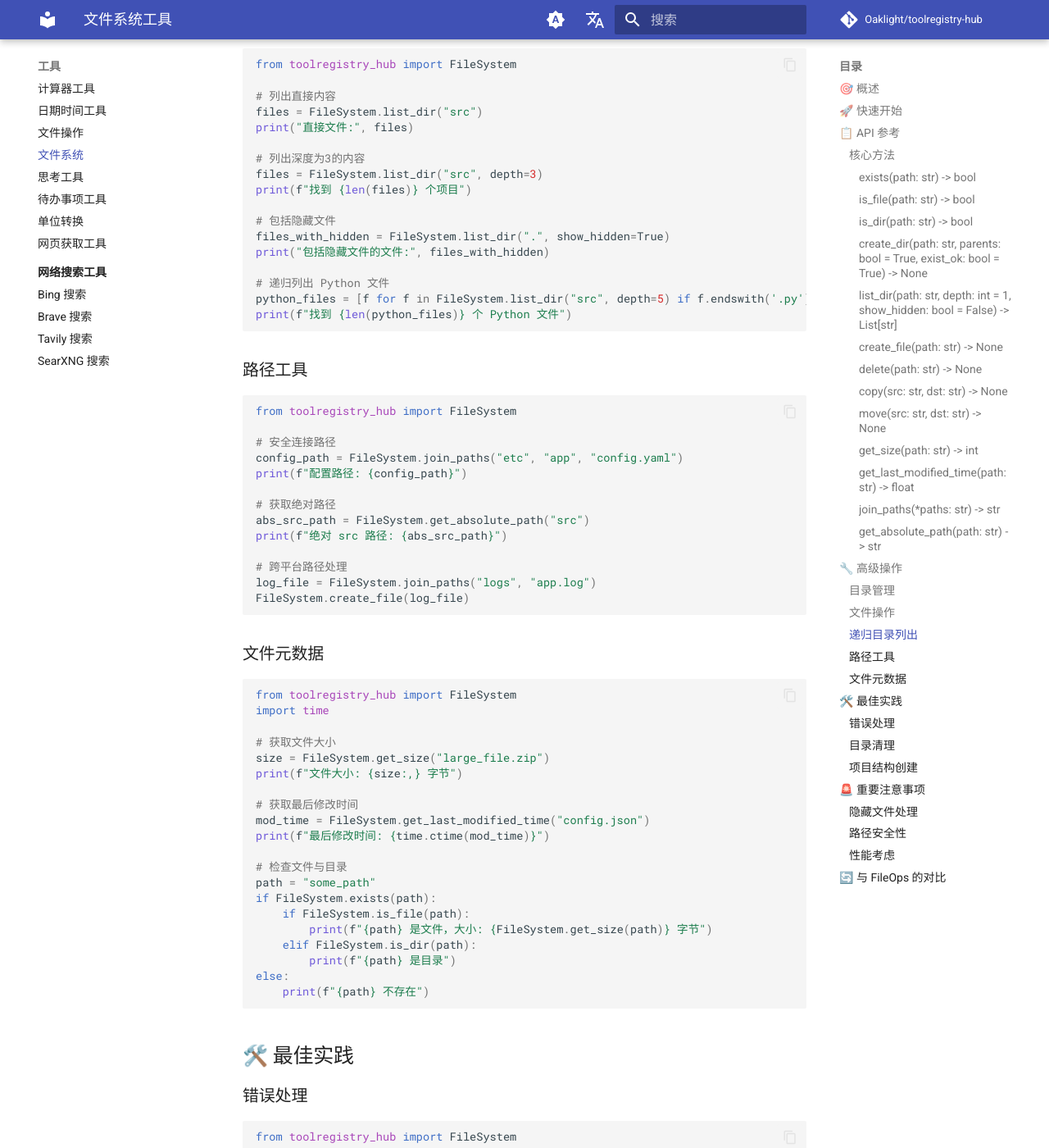
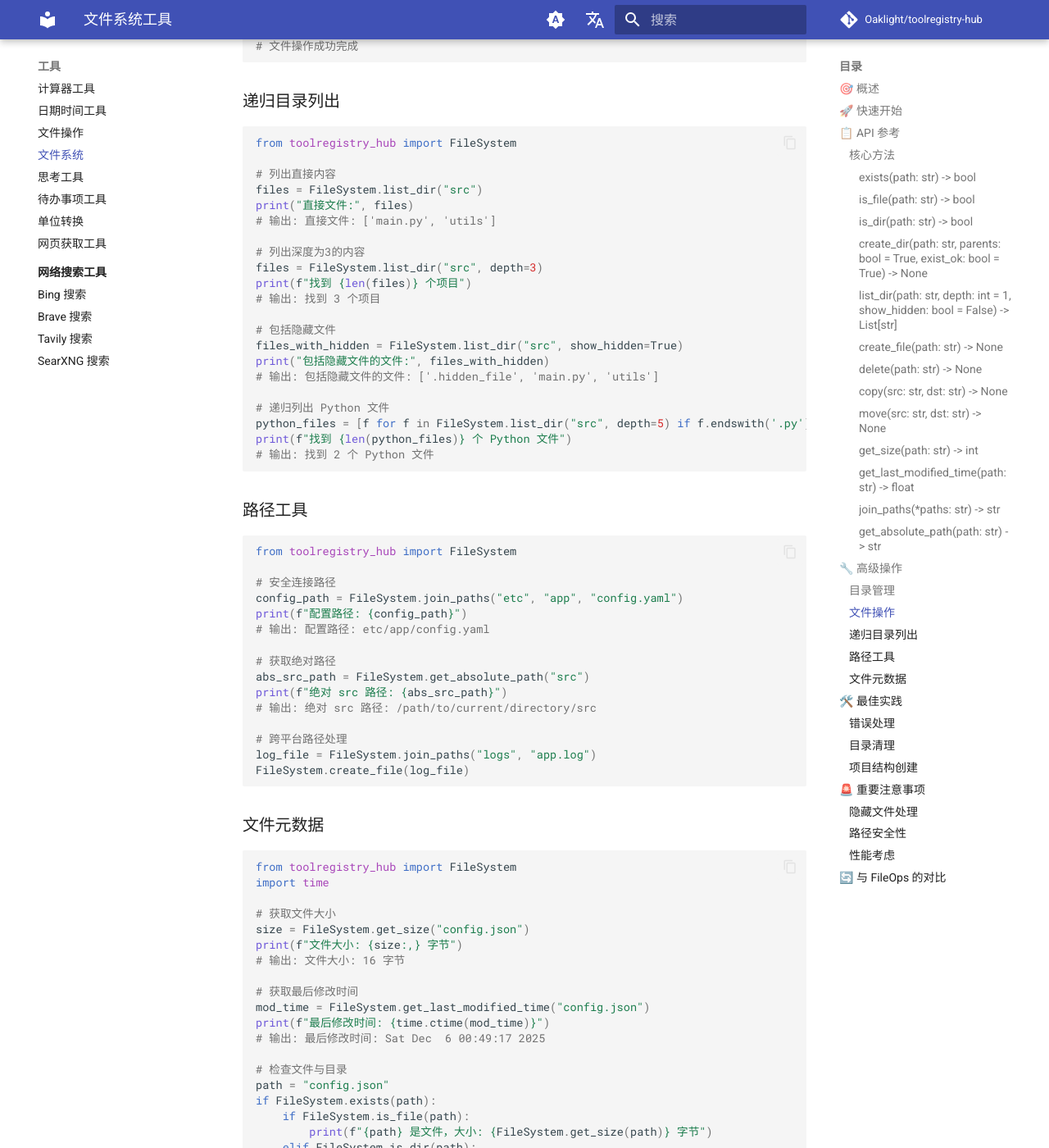
Before and after one commit to Oaklight/toolregistry-hub, an MkDocs documentation site: the page built from docs/tools/filesystem.md, in a window 1280 px wide and 1400 px high, scrolled down 5060 px. Shown: the whole window at 82% size. Built offline with MkDocs 1.6.1 and Material for MkDocs 9.7.7, drawn with Linux system fonts in a browser that asks for light colours; comment, search, counter and statistics services are not loaded; some of the changed text lies outside the part shown.

Commit message:
📝 docs(filesystem): add example outputs to filesystem documentation
- add expected output comments to all code examples for better clarity
- improve documentation by showing actual command results
- fix minor inconsistencies in example paths and variable names
- add missing output comments in recursive directory listing examples
- standardize output formatting across all code blocks【docs】

````diff
--- a/docs/tools/filesystem.md
+++ b/docs/tools/filesystem.md
@@ -30,15 +30,18 @@ from toolregistry_hub import FileSystem
 FileSystem.create_dir("my_directory")
 FileSystem.create_file("my_directory/test.txt")
 files = FileSystem.list_dir("my_directory")
-print(files)  # ['test.txt']
+print(files)
+# 输出: ['test.txt']
 
 # 检查存在性
 exists = FileSystem.exists("my_directory/test.txt")
-print(f"文件存在: {exists}")  # True
+print(f"文件存在: {exists}")
+# 输出: 文件存在: True
 
 # 获取文件信息
 size = FileSystem.get_size("my_directory/test.txt")
 print(f"文件大小: {size} 字节")
+# 输出: 文件大小: 0 字节
 ```
 
 ## 📋 API 参考
@@ -210,6 +213,7 @@ for dir_name in directories:
 # 检查目录结构
 if FileSystem.is_dir("project"):
     print("项目目录存在")
+# 输出: 项目目录存在
 ```
 
 ### 文件操作
@@ -229,6 +233,7 @@ FileSystem.move("README.md", "docs/README.md")
 
 # 删除文件
 FileSystem.delete("config.backup.json")
+# 文件操作成功完成
 ```
 
 ### 递归目录列出
@@ -239,18 +244,22 @@ from toolregistry_hub import FileSystem
 # 列出直接内容
 files = FileSystem.list_dir("src")
 print("直接文件:", files)
+# 输出: 直接文件: ['main.py', 'utils']
 
 # 列出深度为3的内容
 files = FileSystem.list_dir("src", depth=3)
 print(f"找到 {len(files)} 个项目")
+# 输出: 找到 3 个项目
 
 # 包括隐藏文件
-files_with_hidden = FileSystem.list_dir(".", show_hidden=True)
+files_with_hidden = FileSystem.list_dir("src", show_hidden=True)
 print("包括隐藏文件的文件:", files_with_hidden)
+# 输出: 包括隐藏文件的文件: ['.hidden_file', 'main.py', 'utils']
 
 # 递归列出 Python 文件
 python_files = [f for f in FileSystem.list_dir("src", depth=5) if f.endswith('.py')]
 print(f"找到 {len(python_files)} 个 Python 文件")
+# 输出: 找到 2 个 Python 文件
 ```
 
 ### 路径工具
@@ -261,10 +270,12 @@ from toolregistry_hub import FileSystem
 # 安全连接路径
 config_path = FileSystem.join_paths("etc", "app", "config.yaml")
 print(f"配置路径: {config_path}")
+# 输出: 配置路径: etc/app/config.yaml
 
 # 获取绝对路径
 abs_src_path = FileSystem.get_absolute_path("src")
 print(f"绝对 src 路径: {abs_src_path}")
+# 输出: 绝对 src 路径: /path/to/current/directory/src
 
 # 跨平台路径处理
 log_file = FileSystem.join_paths("logs", "app.log")
@@ -278,15 +289,17 @@ from toolregistry_hub import FileSystem
 import time
 
 # 获取文件大小
-size = FileSystem.get_size("large_file.zip")
+size = FileSystem.get_size("config.json")
 print(f"文件大小: {size:,} 字节")
+# 输出: 文件大小: 16 字节
 
 # 获取最后修改时间
 mod_time = FileSystem.get_last_modified_time("config.json")
 print(f"最后修改时间: {time.ctime(mod_time)}")
+# 输出: 最后修改时间: Sat Dec  6 00:49:17 2025
 
 # 检查文件与目录
-path = "some_path"
+path = "config.json"
 if FileSystem.exists(path):
     if FileSystem.is_file(path):
         print(f"{path} 是文件，大小: {FileSystem.get_size(path)} 字节")
@@ -294,6 +307,7 @@ if FileSystem.exists(path):
         print(f"{path} 是目录")
 else:
     print(f"{path} 不存在")
+# 输出: config.json 是文件，大小: 16 字节
 ```
 
 ## 🛠️ 最佳实践
````
